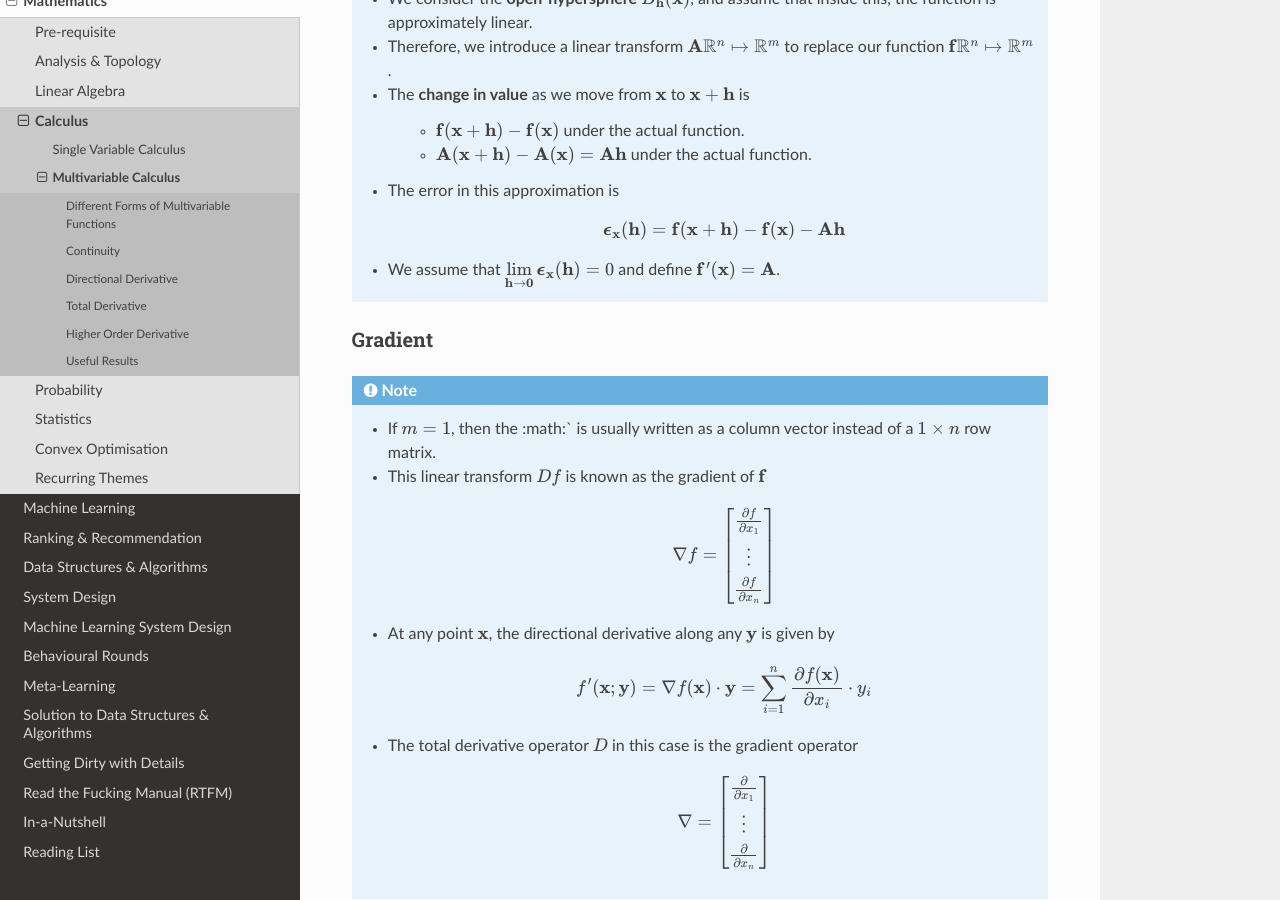
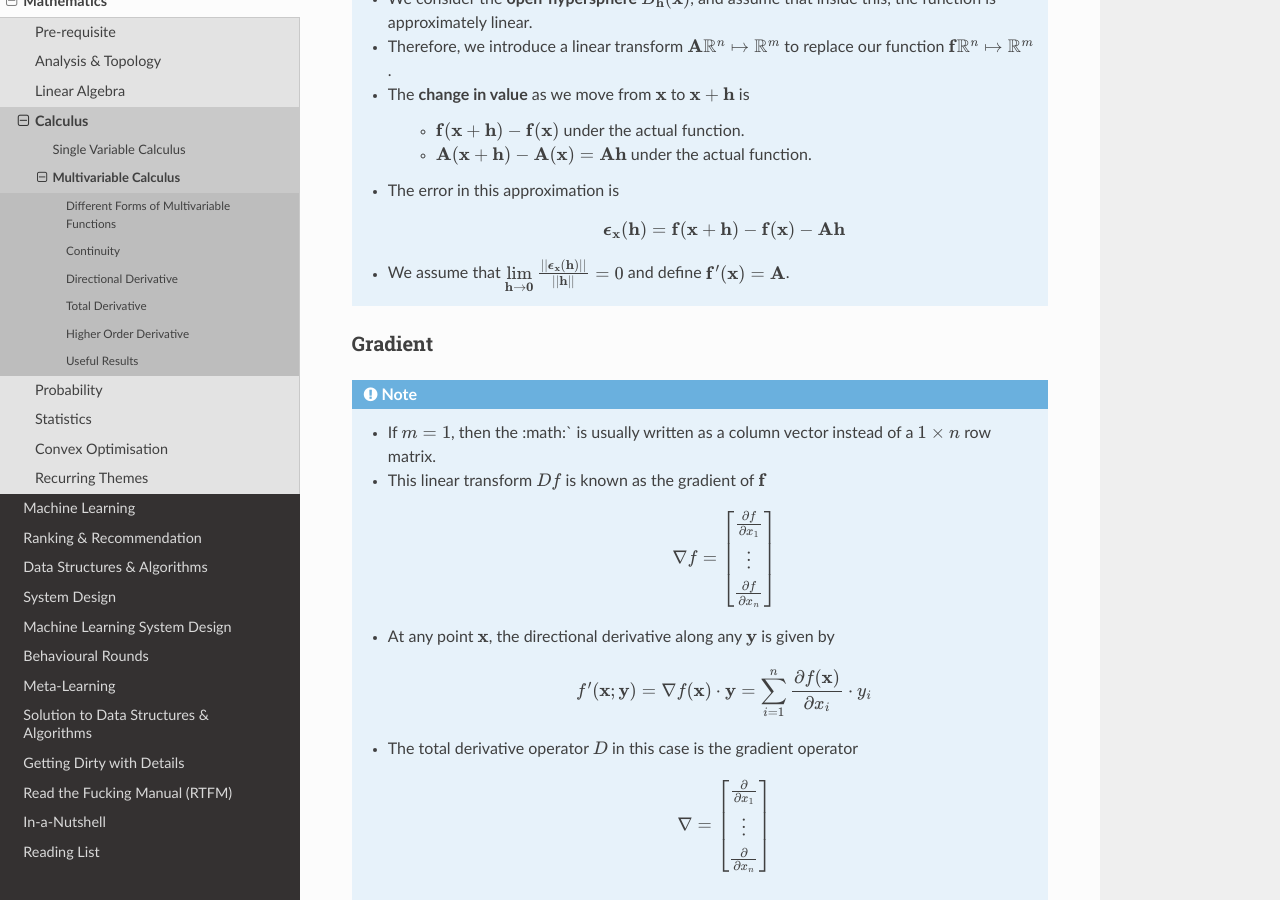
Before and after one commit to uselesstechjunks/leetcode, a Sphinx documentation site: the page built from docs/source/math/calc3/multi.rst, in a window 1280 px wide and 900 px high, scrolled down 3910 px. Built offline with Sphinx 7.4.7 and the Read the Docs theme 2.0.0, drawn with Linux system fonts in a browser that asks for light colours.

Commit message:
Update multi.rst

```diff
--- a/docs/source/math/calc3/multi.rst
+++ b/docs/source/math/calc3/multi.rst
@@ -114,7 +114,7 @@ We define the derivative (total derivative) as a linear approximation of the fun
 	* The error in this approximation is
 
 		.. math:: \boldsymbol{\epsilon}_\mathbf{x}(\mathbf{h})=\mathbf{f}(\mathbf{x}+\mathbf{h})-\mathbf{f}(\mathbf{x})-\mathbf{A}\mathbf{h}
-	* We assume that :math:`\lim\limits_{\mathbf{h}\to\mathbf{0}}\boldsymbol{\epsilon}_\mathbf{x}(\mathbf{h})=0` and define :math:`\mathbf{f}'(\mathbf{x})=\mathbf{A}`.
+	* We assume that :math:`\lim\limits_{\mathbf{h}\to\mathbf{0}}\frac{||\boldsymbol{\epsilon}_\mathbf{x}(\mathbf{h})||}{||\mathbf{h}||}=0` and define :math:`\mathbf{f}'(\mathbf{x})=\mathbf{A}`.
 
 Gradient
 ==========================================================
```
